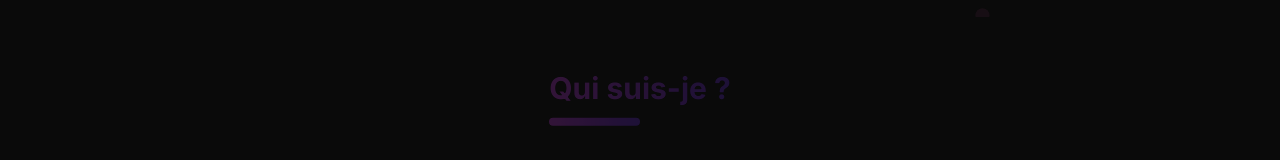
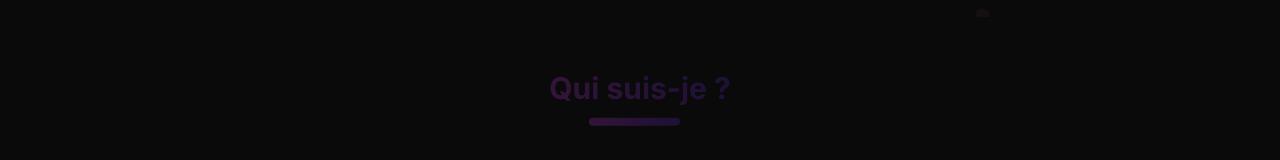
Before and after one commit to vina-andrianarisoa/portfolio-pro, a React (Vite) app: page / in a window 1280 px wide. Shown: the part 783-943 px from the top of the page. Built offline with nearby package versions, Linux system fonts and the light colour scheme.

Commit message:
chore(About): Réorganisation de About avec tout les données et les types

```diff
--- a/src/components/sections/About.tsx
+++ b/src/components/sections/About.tsx
@@ -1,19 +1,20 @@
 import { motion } from "framer-motion"
 import { aboutData } from "@/data/aboutData"
+import { cn } from "@/lib/utils"
 
 const About = () => {
 
     return (
         <section id="about"
-            className="py-20 bg-transparent"
+            className="py-20 bg-transparent w-full"
         >
-            <div className="container mx-auto max-w-5xl flex flex-col items-center justify-center space-y-8">
+            <div className="container flex flex-col items-center max-w-5xl mx-auto w-full gap-16">
                 <motion.h2
                     initial={{ opacity: 0, y: -50 }}
                     whileInView={{ opacity: 1, y: 0 }}
                     transition={{ duration: 0.8, delay: 0.2 }}
                     viewport={{ once: false, amount: 0.1 }}
-                    className="relative mx-auto w-fit text-3xl font-extrabold mb-6 bg-clip-text bg-gradient-primary-dark text-transparent border-special"
+                    className="relative flex items-center gap-4 mx-auto w-fit text-3xl font-extrabold mb-6 bg-clip-text bg-gradient-primary-dark text-transparent border-special"
                     >
                     { aboutData.title }
                 </motion.h2>
@@ -21,20 +22,26 @@ const About = () => {
                 <motion.div
                     initial={{ opacity: 0, y: 50 }}
                     whileInView={{ opacity: 1, y: 0 }}
-                    viewport={{ once: false, amount: 0.5 }}
+                    viewport={{ once: false }}
                     transition={{ duration: 0.5, delay: 0.5 }}
-                    className="container bg-muted flex items-center p-6 border-l-8 border-primary rounded-xl shadow-lg backdrop-blur-lg"
+                    className="bg-muted w-full py-6 px-8 border-l-8 border-primary rounded-xl text-base shadow-lg backdrop-blur-lg space-y-4"
                     >
-                    <motion.p
 
-                        className="text-muted-foreground text-justify [hyphens:auto] max-w-[65ch] leading-relaxed mb-6">
-                        {aboutData.description.map((part, index) =>
-                                        (
-                                            part.bold ? <span key={index} className="font-bold text-accent">{" "}{part.text}</span> : <span key={index}>{" "}{part.text}</span>
-                                        )
-                                    )}
-                    </motion.p>
+                    { aboutData.subtitle.map(({ title, icon: Icon, description, color }, idx) => (
+                        <div key={idx}>
+                            <h3 className="text-xl font-semibold flex items-center gap-4">
+                                < Icon className={cn(`w-6 h-6 ${color}`)}/>
+                                { title }
+                            </h3>
+
+                            <p className="text-muted-foreground text-justify [hyphens:auto] leading-relaxed px-4 mx-2 mb-6">{ description.map((part, index) => (
+                                part.bold ? <span key={index} className="font-bold text-accent">{" "}{part.text}</span> : <span key={index}>{""}{part.text}</span>
+                            )) }</p>
+                        </div>
+                    )) }
+
                 </motion.div>
+
             </div>
         </section>
     )
--- a/src/data/aboutData.ts
+++ b/src/data/aboutData.ts
@@ -1,15 +1,83 @@
 import { AboutData } from "@/types/about"
+import { Code, Wrench, GraduationCap, Award, Target, Heart } from "lucide-react"
 
 export const aboutData : AboutData = {
     title: "Qui suis-je ?",
+    subtitle: [
+        {
+            title: "Introduction",
+            icon: Code,
+            color: "text-blue-500",
             description: [
                 { text: "Je suis un", bold: false },
-        { text: "développeur web autodidacte passionné", bold: true },
+                { text: "développeur web autodidacte passionné ", bold: true },
                 { text: "par la création d'interfaces modernes, interactives et agréables à utiliser.\n", bold:false },
                 { text: "Actuellement, j'apprend et pratique les technologies front-end comme", bold: false },
                 { text: "React, Tailwind CSS, ShadCN, Framer Motion et bien d'autres", bold: true },
-        { text: ", afin de renforcer mes compétences. \n\n Même si je n'ai pas encore d'expériences en entreprise, je consacre chaque jour plusieurs heures à l'apprentissage et à la réalisation de projets personnels, pour mettreen pratique mes connaissances et progresser. \nMon", bold: false },
-        { text: "objectif", bold: true  },
-        { text: "est de continuer à évoluer, partager mes projets et saisir des opportunités pour collaborer avec d'autres développeurs ou intégrer une équipe professionnelle.", bold: false },
+                { text: ", afin de renforcer mes compétences. \n\n Même si je n'ai pas encore d'expériences en entreprise, je consacre chaque jour plusieurs heures à l'apprentissage et à la réalisation de projets personnels, pour mettre en pratique mes connaissances et progresser.", bold: false },
+            ]
+        },
+        {
+            title: "Compétences",
+            icon: Wrench,
+            color: "text-green-500",
+            description: [
+                { text: "Je possède de solides bases en ", bold: false},
+                { text: "HTML, CSS et JavaScript ", bold: true},
+                { text: "ainsi qu'une bonne maîtrise de ", bold: false},
+                { text: "Bootstrap et Tailwind CSS ", bold: true},
+                { text: "pour concevoir des interfaces modernes et responsives. \n", bold: false},
+                { text: "En parallèle, je développe mes compétences avec ", bold: false},
+                { text: "React et son écosystème (React Router, Zustand, React Query, React Hook Form, Framer Motion, ShadCN UI). ", bold: true},
+                { text: "En réalisant divers projets personnels. \nJe pratique régulièrement depuis plus d'un an, ce qui me permet de progresser constamment et d'aquerir de l'assurance dans mes réalisations.", bold: false},
+            ]
+        },
+        {
+            title: "Education",
+            icon: GraduationCap,
+            color: "text-indigo-500",
+            description: [
+                { text: "Je n'ai pas suivi de parcours académique en informatique.", bold: false},
+                { text: "Je me forme en autodidacte. ", bold: true},
+                { text: "En complètant mes apprentissages par des formations en ligne et des programmes reconnus comme la formation de l'OIF, qui m'a permis de découvrir les bases essentielles du développement web et d'aquérir une méthode de travail structurée.", bold: false},
+                { text: "Grâce à des resources en ligne (documentation, cours, tutoriels, projets pratiques) et à une pratique quotidienne intensive. Cette approche me permet d'apprendre de manière progressive et concrète.", bold: false},
+            ]
+        },
+        {
+            title: "Certifications",
+            icon: Award,
+            color: "text-yellow-500",
+            description: [
+                { text: "J'ai obtenu la certification ", bold: false },
+                { text: "D-CLiC débutant", bold: true },
+                { text: ", validant mes premières compétences en développement web. \n", bold: false },
+                { text: "Je poursuis actuelement les modules \n", bold: false },
+                { text: "intermédiaire et avancé \n", bold: true },
+                { text: ", pour approfondir mes connaissances et consolider mes compétences front-end.", bold: false },
             ],
+            link: "/certificats/attestation_de_formation.pdf"
+        },
+        {
+            title: "Motivation",
+            icon: Target,
+            color: "text-red-500",
+            description: [
+                { text: "Ce qui me motive chaque jour, c'est la possibilité de ", bold: false },
+                { text: "créer des projets utiles, beaux et intéractifs.", bold: true },
+                { text: " J'aime relever des défis, apprendre en continu et améliorer mes compétences pas à pas. ", bold: false },
+                { text: "Mon objectif est d'évoluer vers un poste de développeur front-end, tout en continuant à progresser sur le long terme.", bold: false },
+            ]
+        },
+        {
+            title: "Centres d'interêt",
+            icon: Heart,
+            color: "text-pink-500",
+            description: [
+                { text: "En dehors du code, je m'interesse à ", bold: false },
+                { text: "l'UX/UI design, les nouvelles technologies et la création de contenus visuels", bold: true },
+                { text: "J'aime également partager mes découvertes et apprendre des autres développeurs à travers des communautés en ligne.", bold: false },
+            ]
+        },
+
+    ]
 };
--- a/src/styles/index.css
+++ b/src/styles/index.css
@@ -114,6 +114,6 @@
 
 @layer utilities {
   .border-special {
-    @apply before:absolute before:content-[''] before:-bottom-5 before:left-0 before:w-1/2 before:mx-auto before:h-2 before:bg-gradient-primary-dark before:rounded-lg
+    @apply before:absolute before:content-[''] before:-bottom-5 before:left-[40px] before:w-1/2 before:mx-auto before:h-2 before:bg-gradient-primary-dark before:rounded-lg
   }
 }
--- a/src/types/about.ts
+++ b/src/types/about.ts
@@ -1,4 +1,12 @@
+import { ComponentType, SVGProps } from 'react';
+
 export interface AboutData {
     title: string,
-    description: { text: string, bold: boolean }[],
+    subtitle: {
+        title: string;
+        icon: ComponentType<SVGProps<SVGSVGElement>>;
+        color: string;
+        description: { text: string, bold: boolean }[],
+        link?: string,
+    }[];
 }
```
Lines whose indentation alone changed are shown as unchanged.
